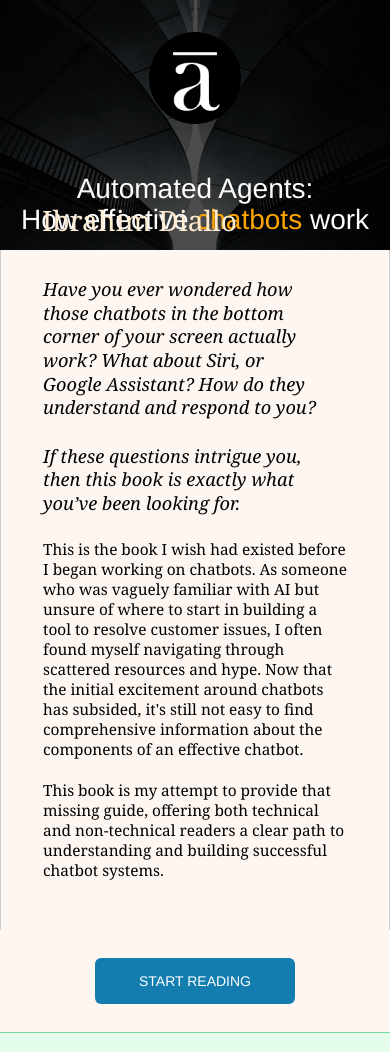
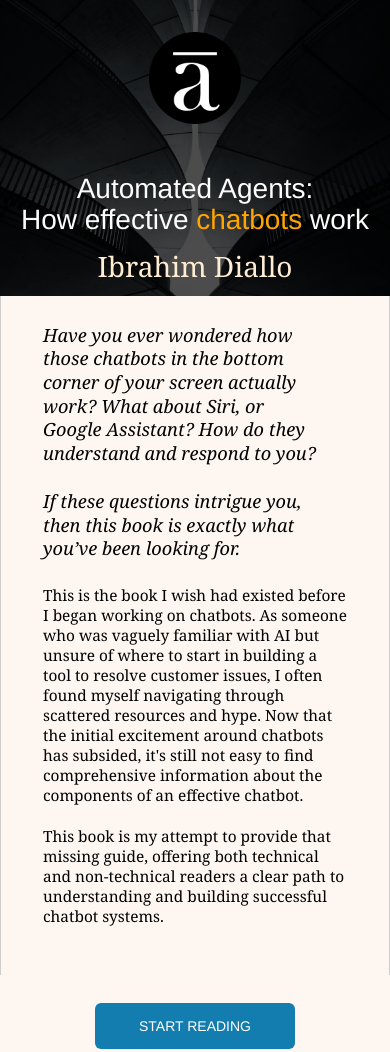
Before and after one commit to ibudiallo/automated-agents-book, a website: page website/index.html in a window 390 px wide. Shown: the top 1052 px of the page. Drawn offline with Linux system fonts and the light colour scheme.

Commit message:
fix mobile view

```diff
--- a/website/asset/css/front.css
+++ b/website/asset/css/front.css
@@ -15,7 +15,7 @@ main {
 	width: 100%;
 	height: 450px;
 	background-color: #333;
-	background: url(../images/hero.jpg) no-repeat;
+	background: url(../images/hero.jpg) top center no-repeat;
 	background-size: cover;
 	overflow: hidden;
 }
@@ -67,7 +67,7 @@ main {
 
 @media (max-width: 768px) {
 	.hero-hdr {
-		height: 250px;
+		height: auto;
 	}
 	.hero-hdr__title {
 		position: relative;
@@ -78,6 +78,11 @@ main {
 	.hero-hdr__title h1 {
 		font-size: 2em;
 		text-align: center;
+	}
+	.hero-hdr__author {
+		position: relative;
+		text-align: center;
+		left: 0;
 	}
 }
 
```
Also changed, not shown: book/part-one/intro.md (+1 -1 lines), website/part-one-intro.html (+1 -1 lines).
